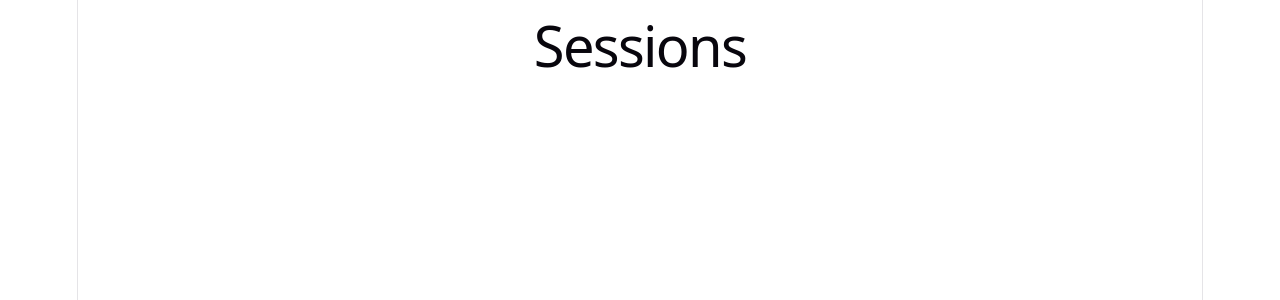
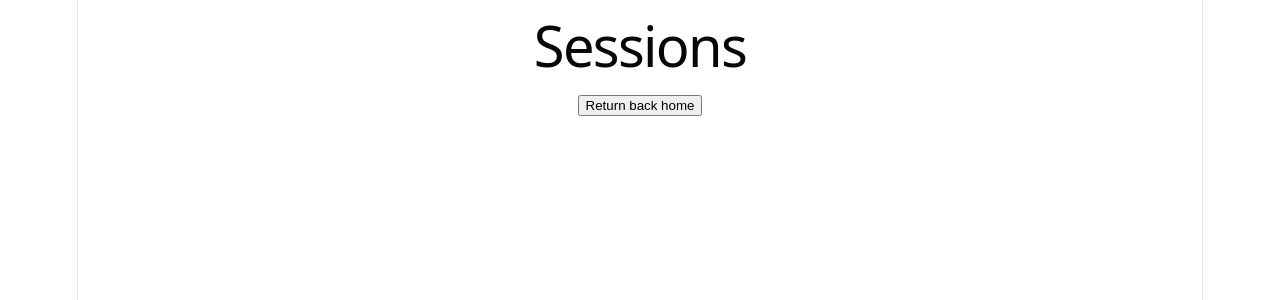
Before and after one commit to ezhang07/speakle, a React app in the folder frontend/: page /sessions in a window 1280 px wide. Shown: the top 300 px of the page. Built offline with nearby package versions, Linux system fonts and the light colour scheme; the HTML template or start-up script is replaced by a standard one.

Commit message:
Add home page, routing to past sessions and recording

```diff
--- a/frontend/src/App.jsx
+++ b/frontend/src/App.jsx
@@ -2,14 +2,16 @@ import { useState, useRef, useEffect} from 'react'
 import './App.css'
 import Record from './Record.jsx'
 import Sessions from './Sessions.jsx'
+import Home from './Home.jsx'
 import { Routes, Route } from 'react-router-dom'
 
 function App() {
 
   return (
     <Routes>
-      <Route path="/" element={<Record />} />
-      <Route path="/sessions" element={< Sessions />} />
+      <Route path="/" element={<Home />} />
+      <Route path="/record" element={<Record />} />
+      <Route path="/sessions" element={<Sessions />} />
     </Routes>
   )
 }
--- /dev/null
+++ b/frontend/src/Home.jsx
@@ -0,0 +1,24 @@
+import './App.css'
+import { Link } from 'react-router-dom'
+import { useNavigate } from 'react-router-dom'
+
+function Home() {
+    const navigate = useNavigate();
+
+  return (
+    <div className="home">
+      <h1>Speakle</h1>
+        <p>Record yourself speaking and figure out where you stumble.</p>
+        <button type="button" onClick={() => navigate('/record')}>
+        Start Recording
+        </button>
+
+
+        <button type="button" onClick={() => navigate('/sessions')}>
+        View Past Sessions
+        </button>
+    </div>
+  )
+}
+
+export default Home
--- a/frontend/src/Record.jsx
+++ b/frontend/src/Record.jsx
@@ -1,11 +1,12 @@
 import { useState, useRef, useEffect} from 'react'
 import './Record.css'
+import {useNavigate} from 'react-router-dom'
 
 function Record() {
-  // MVP
 
   const transcriptionClickOffset = 0.2;
   const fillerWords = new Set(['um', 'uh', 'like']);
+  const navigate = useNavigate();
 
   const [file, setFile] = useState(null)
   const [loading, setLoading] = useState(false)
@@ -62,6 +63,7 @@ function Record() {
 
     try {
       stream.current = await navigator.mediaDevices.getUserMedia(constraints);
+      console.log('acquired stream');
 
       if (videoRef.current) {
         videoRef.current.srcObject = stream.current;
@@ -137,6 +139,7 @@ function Record() {
       if (stream.current) {
         stream.current.getTracks().forEach(track => track.stop());
       }
+      console.log('Cleanup done');
     };
   }, []);
 
@@ -149,6 +152,11 @@ function Record() {
     <section id="center">
       <h1>Speakle!</h1>
       <p>Record yourself speaking and figure out where you stumble.</p>
+
+      <button type="button" onClick={() => navigate('/')}>
+      Return back home
+      </button>
+
       <video ref={videoRef} autoPlay playsInline muted
         style={{ display: result ? 'none' : 'block' }}>
         </video>
--- a/frontend/src/Sessions.jsx
+++ b/frontend/src/Sessions.jsx
@@ -1,9 +1,15 @@
 import './Sessions.css'
+import { useNavigate } from 'react-router-dom'
 
 function Sessions() {
+    const navigate = useNavigate();
+
     return (
         <div className="sessions">
             <h1>Sessions</h1>
+            <button type="button" onClick={() => {navigate('/')}}>
+                Return back home
+            </button>
         </div>
     )
 }
```
Also changed, not shown: frontend/src/Home.css (added).
